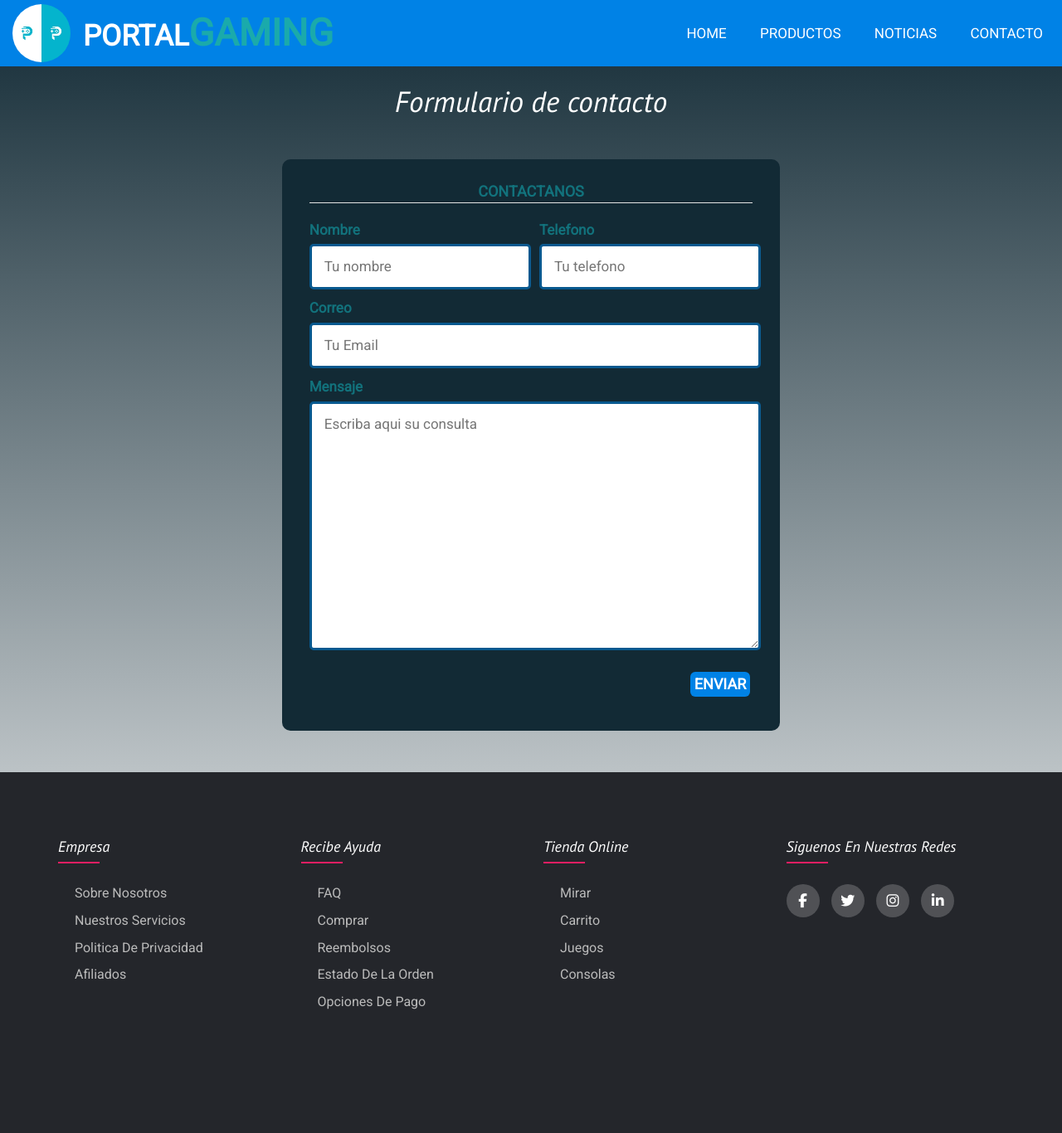
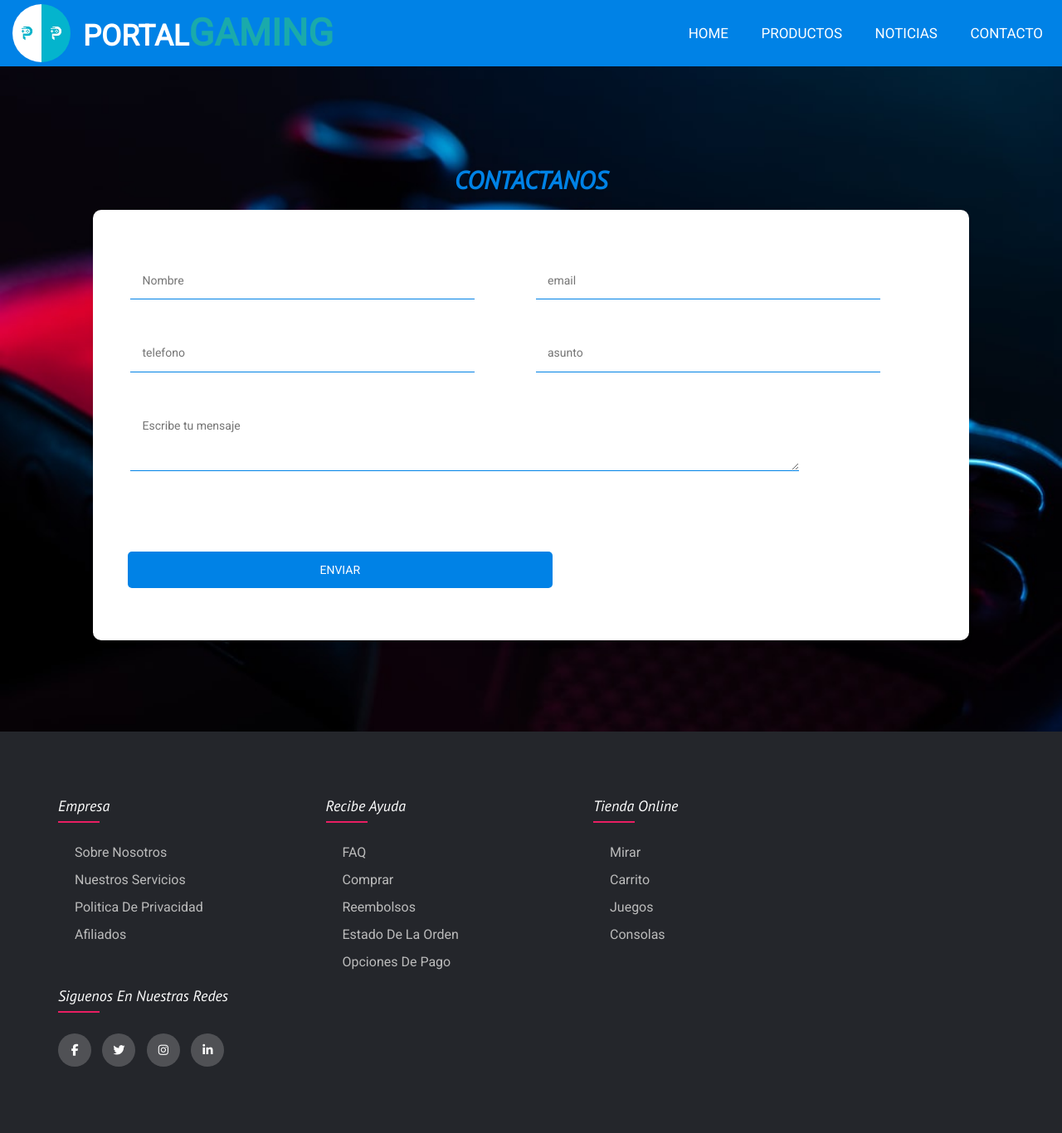
Before and after one commit to Alastor003/Maquetado, a PHP site: page /maquetado/formulario.php in a window 1280 px wide. Shown: the whole page at 83% size. Before the commit the page ends 1217 px from the top, so only its background shows below. Run offline with PHP 8.4, Linux system fonts and the light colour scheme; some libraries are stand-ins or nearby versions.

Commit message:
proyecto actualizado 13/11

```diff
--- a/css/contacto.css
+++ /dev/null
@@ -1,183 +0,0 @@
-:root{
-    --primario: #122a35;
-    --secundario: #124752;
-    --terciario:#12727c;
-    --cuarto:#1aaaab;
-    --quinto:#20dad9;
-    --negro:#000000;
-    --blanco:#ffffff;
-
-
-}
-
-*{
-    box-sizing: inherit;
-}
-
-
-
-html{
-    font-size: 62.5%;
-    box-sizing: border-box;
-    scroll-snap-type: y mandatory;
-
-}
-*, *::before, *:after{
-    box-sizing: inherit;
-}
-body{
-    font-size: 17px;
-
-    background: linear-gradient(#122a35,#ffffff);
-
-}
-/* tipografia*/
-h1{
-    font-family: var();
-    color: var(--negro);
-    font-size: 2.8rem;
-    text-align: center;
-}
-
-
-/*boton*/
-
-
-
-
-
-@media (min-width:480px ){
-    .boton{
-        width: auto;
-    }
-}
-
-.boton{
-background-color: var(--secundario);
-color: var(--blanco);
-padding: 1rem 3rem;
-margin-top: 3rem;
-font-size: 2rem;
-text-decoration: none;
-font-weight: bold;
-border-radius: 1rem;
-width: 90%;
-text-align: center;
-border:none;
-transition: .5s;
-}
-
-.boton:hover{
-    cursor: pointer;
-    font-size: 2.5rem;
-    background-color: #1aaaab;
-}
-
-.enviar .boton{
-    width: 100%;
-}
-@media (min-width:480px ){
-    .boton{
-    width: auto;
-    }
-}
-
-/* formulario */
-.formt{
-    font-size: 35px;
-    color: #ffffff;
-
-
-}
-
-.formulario{
-    font-family: var(--blanco);
-    background-color: var(--primario);
-    width: min(60rem, 100%);
-    margin: 50px auto;
-    padding: 2rem;
-    border-radius: 1rem;
-}
-
-.formulario fieldset{
-    border: none;
-}
-.formulario legend{
-    color: var(--terciario);
-    text-align: center;
-    font-size: 1.8rem;
-    text-transform: uppercase;
-    font-weight: 700;
-    margin-bottom: 2rem;
-}
-
-/* campos */
-        @media (min-width: 768px){
-        .contenedor-campos{
-        display: grid;
-        grid-template-columns: 50% 50%;
-        column-gap: 1rem;
-    }
-}
-.campo{
-    margin-bottom: 1rem;
-}
-.campo label{
-    color: var(--terciario);
-    font-weight: bold;
-    margin-bottom: .5rem;
-    display: block;
-}
-.campo textarea{
-    height:30rem;
-}
-
-.campo:nth-child(3),
-.campo:nth-child(4){
-    grid-column: 1/3;
-}
-/* input */
-.input text{
-width: 100%;
-border: none;
-padding: 1.5rem;
-border-radius: .5rem;
-}
-.input-text{
-    width: 100%;
-    border: none;
-    padding: 1.5rem;
-    border-radius: .5rem;
-    border:#08598f solid 3px;
-}
-
-/* utilidad */
-.w-sm-100{
-    width: 100%;
-}
-@media (min-width:768px ){
-    .w-sm-100{
-        width: auto;
-    }
-}
-.alinear-derecha{
-    justify-content: flex-end;
-}
-.flex{
-    display: flex;
-}
-
-.error {
-    background-color: rgb(185, 0, 0);
-    text-align: center;
-    padding: 1rem;
-    color: var(--blanco);
-    text-transform: uppercase;
-}
-.correcto {
-    background-color: rgb(74, 185, 0);
-    text-align: center;
-    padding: 1rem;
-    color: var(--blanco);
-    text-transform: uppercase;
-}
--- a/css/estilo.css
+++ b/css/estilo.css
@@ -288,8 +288,8 @@
 
 @media (max-width: 540px) {
     .grid-layout {
-        width: 952px;
-        grid-template-columns: 0.5fr 3fr;
+        width: 850px;
+        grid-template-columns: 23% 77%;
     }
 }
 
@@ -815,6 +815,107 @@
     border-radius: 4px;
     padding: 10px;
 }
-.pagination{
 
+/* contacto */
+.contenedor_form{
+    background-image: url('../img/form.jpg');
+    background-position: center;
+    background-repeat: no-repeat;
+    background-size: cover;
+    padding: 100px;
 }
+
+/* contacto */
+
+.tituform{
+    color: #0082e6;
+    text-transform: uppercase;
+    text-align: center;
+    font-family: var(--fuenteHeadings);
+    font-size: 30px;
+   font-weight: bold;
+}
+
+.contacto-form{
+    background-color: var(--blanco);
+    margin: auto;
+    width: 90%;
+    border-radius: 10px;
+    padding: 4.5em 3em;
+    box-shadow: 0 5px 10px -5px rgba(0 0 0 / 30%);
+}
+.form-grid{
+    display: grid;
+    grid-template-columns: repeat(2, 1fr);
+    grid-template-rows: repeat(4, 2fr);
+    gap: 5px;
+}
+
+
+.grid-boton{
+    grid-row: 5 / 5;
+}
+.grid-mensaje{
+    grid-row: 3 / 3;
+    grid-column: 1/3;
+}
+
+.area{
+    width: 80%;
+    padding: 1em;
+    border: none;
+    background: none;
+    outline: none;
+    color: var(--negro);
+    border-bottom: 1px solid #0082e6;
+}
+
+
+.boton-form{
+    background: #0082e6;
+    color: var(--blanco);
+    text-transform: uppercase;
+    border: none;
+    padding: 1em;
+    text-align: center;
+    border-radius: .5rem;
+    width: 100%;
+    transition: .5s;
+}
+
+.boton-form:hover{
+    background: var(--negro);
+    color:var(--blanco);
+}
+
+
+.error {
+    background-color: #e22;
+    font-size: 20px;
+    color: var(--blanco);
+    text-align: center;
+    max-width: 50%;
+    margin: 10px auto;
+}
+.error::before {
+    visibility: visible;
+}
+.error::after {
+    visibility: hidden;
+    transition: .8s;
+}
+
+@media (max-width: 640px) {
+    .form-grid {
+        display: flex;
+        flex-direction: column;
+    }
+    .boton-form {
+        max-width: 40%;
+    }
+    .error {
+        font-size: 15px;
+        margin: 0;
+        max-width: 100%;
+    }
+}
--- a/formulario.php
+++ b/formulario.php
@@ -1,75 +1,71 @@
-<?php require_once('conf/conf.php')    ?>
-<!DOCTYPE html>
-<html lang="en">
-<head>
-    <meta charset="UTF-8">
-    <meta http-equiv="X-UA-Compatible" content="IE=edge">
-    <meta name="viewport" content="width=device-width, initial-scale=1.0">
-    <link href="https://fonts.googleapis.com/css2?family=PT+Sans:ital@1&display=swap" rel="stylesheet">
-    <link href="https://fonts.googleapis.com/css2?family=Roboto&display=swap" rel="stylesheet">
-    <link href="https://cdn.jsdelivr.net/npm/bootstrap@5.0.2/dist/css/bootstrap.min.css" rel="stylesheet" integrity="sha384-EVSTQN3/azprG1Anm3QDgpJLIm9Nao0Yz1ztcQTwFspd3yD65VohhpuuCOmLASjC" crossorigin="anonymous">
-    <link rel="stylesheet" type="text/css" href="https://cdnjs.cloudflare.com/ajax/libs/font-awesome/5.15.1/css/all.min.css">
-    <link rel="stylesheet" href="https://maxcdn.bootstrapcdn.com/bootstrap/3.4.1/css/bootstrap.min.css">
-    <link rel="stylesheet" href="css/contacto.css">
-    <link rel="stylesheet" href="css/estilo.css">
-    <link rel="stylesheet" href="css/normalize.css">
-    <script src="https://kit.fontawesome.com/a076d05399.js" crossorigin="anonymous"></script>
-    <script src="https://ajax.googleapis.com/ajax/libs/jquery/3.6.0/jquery.min.js"></script>
-    <script src="https://maxcdn.bootstrapcdn.com/bootstrap/3.4.1/js/bootstrap.min.js"></script>
-    <title>PortalGaming</title>
-</head>
-<body>
+<?php require_once('conf/conf.php') ?>
+<?php require('layout/_header.php'); ?>
+<?php require_once('funciones/funciones_input.php'); ?>
+<?php
+$nombre = test_input($_POST['nombre'] ?? null);
+$mensaje = test_input($_POST['mensaje'] ?? null);
+$email = test_input($_POST['email'] ?? null);
+$asunto = test_input($_POST['asunto'] ?? null);
 
-    <nav>
-        <input type="checkbox" id="check">
-        <label for="check" class="botoncheck">
-            <i class="fas fa-bars"></i>
-        </label>
-        <img id="logoimg" src="img/logo.jpg" alt="logoPortalGaming">
-        <label class="logo" >PORTAL<span class="house">GAMING</span> </label>
-            <ul class="header_ul">
-                <li><a class="btn_nav" href="index.php">HOME</a></li>
-                <li><a class="btn_nav" href="products.php"> PRODUCTOS</a></li>
-                <li><a class="btn_nav" href="noticias.php"> NOTICIAS</a></li>
-                <li><a class="btn_nav" href="formulario.php"> CONTACTO</a></li>
+$errores = array();
+
+if ( isset($_POST['submit']) ){
+
+    if( empty($nombre) ){
+        array_push($errores, 'Debes ingresar un nombre');
+    }
+
+    if( filter_var($email, FILTER_VALIDATE_EMAIL ) == FALSE ) {
+        array_push($errores, 'Ingrese un mail valido');
+    }
+
+    if( empty($asunto) ) {
+        array_push($errores, 'Ingrese un asunto al mensaje');
+    }
+    if( empty($mensaje) ) {
+        array_push($errores, 'Ingrese un Mensaje');
+    }
+}
+?>
+
+<section class="contenedor_form">
+    <h1 class= "tituform">Contactanos</h1>
+
+        <div class="contacto-form">
+          <form class="form-grid" action="formulario.php" method="post">
+            <div>
+                <label class="text-form" for="nombre"></label>
+                <input placeholder="Nombre" class="area" type ="text" name ="nombre" id="nombre">
+            </div>
+            <div>
+                <label class="text-form" for="email"></label>
+                <input placeholder="email" class="area" type ="email"  name="email" id="email">
+            </div>
+            <div>
+                <label class="text-form" for="telefono"></label>
+                <input placeholder="telefono" class="area" type ="number" Tel ="Telefono" id="telefono">
+            </div>
+            <div>
+                <label class="text-form" for="asunto"></label>
+                <input placeholder="asunto" class="area" type ="text" name="asunto" id="asunto">
+            </div>
+            <div class="grid-mensaje">
+            <label for="mensaje" class="text-form" ></label>
+            <textarea placeholder="Escribe tu mensaje"  class="area" id="mensaje" name="mensaje" rows="3"></textarea>
+            </div>
+            <div class="grid-boton">
+            <button class="boton-form" type="submit" name="submit" >
+            Enviar
+            </button>
+            </div>
+         </form>
+        </div>
+        <ul>
+            <?php foreach($errores as $error){ ?>
+                <li class="error"> <?php echo $error ?> </li>
+            <?php } ?>
+        </ul>
+</section>
 
 
-            </ul>
-    </nav>
-
-<main class="contenedor-sombra">
-
-
-      <section>
-         <h1 class="formt">Formulario de contacto</h1>
-         <form class="formulario">
-            <fieldset>
-                  <legend>Contactanos</legend>
-                  <div class="contenedor-campos">
-                  <div class="campo">
-                     <label for="nombre">Nombre</label>
-                     <input class="input-text" type="text" placeholder="Tu nombre" id="nombre">
-                  </div>
-                  <div class="campo">
-                     <label for="telefono">Telefono</label>
-                     <input class="input-text" type="tel" placeholder= "Tu telefono" id="telefono" required>
-                  </div>
-                  <div class="campo">
-                     <label for="correo"> Correo </label>
-                     <input class="input-text" type= "text" placeholder= "Tu Email" id="correo" required>
-                  </div>
-                  <div class="campo">
-                     <label for="mensaje">Mensaje</label>
-                     <textarea class="input-text" placeholder="Escriba aqui su consulta" id="mensaje"></textarea>
-                  </div>
-                  </div>
-
-                  <!--boton-->
-                  <div class="alinear-derecha flex">
-                  <input id="enviar" class="boton w-sm-100" type="submit" value="Enviar">
-               </div>
-         <form/>
-      </section>
-</main>
-      <script src="js/script.js"></script>
-      <?php require('layout/_footer.php'); ?>
+<?php require('layout/_footer.php'); ?>
--- /dev/null
+++ b/funciones/funciones_input.php
@@ -0,0 +1,10 @@
+<?php
+
+function test_input($data) {
+    $data = trim($data);
+    $data = stripslashes($data);
+    $data = htmlspecialchars($data);
+    return $data;
+  }
+
+?>
```
Also changed, not shown: js/script.js (deleted, +0 -70 lines), img/form.jpg (added).
